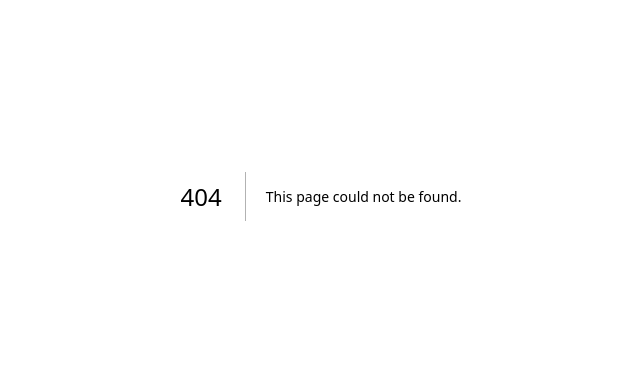
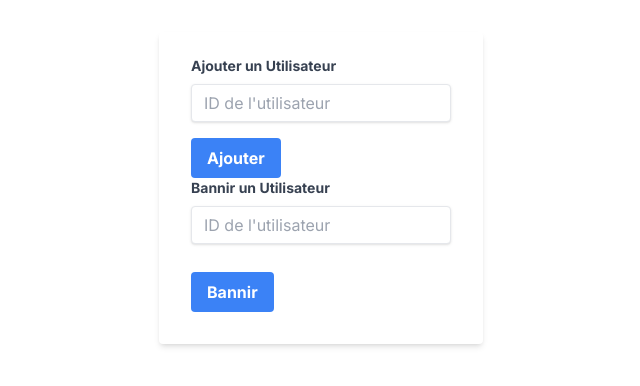
Before and after one commit to YanisZ1/stageproject, a Next.js app in the folder bpnwebsite/: page /GestionUSer in a window 1280 px wide. Before the commit this address had no page. Shown: the part 204-590 px from the top of the page, without its empty margins (319-959 px from the left). Built offline with nearby package versions, Linux system fonts and the light colour scheme.

Commit message:
Ajout page Gestion User

```diff
--- /dev/null
+++ b/bpnwebsite/app/GestionUSer/page.tsx
@@ -0,0 +1,52 @@
+import React from 'react';
+
+const User= () => {
+  return (
+    <div className="flex justify-center items-center h-screen">
+      <form className="bg-white shadow-md rounded px-8 pt-6 pb-8 mb-4">
+        <div className="mb-4">
+          <label className="block text-gray-700 text-sm font-bold mb-2" htmlFor="Ajouter">
+            Ajouter un Utilisateur
+          </label>
+          <input
+            className="shadow appearance-none border rounded w-full py-2 px-3 text-gray-700 leading-tight focus:outline-none focus:shadow-outline"
+            id="Ajouter"
+            name="Ajouter"
+            type="text"
+            placeholder="ID de l'utilisateur  "
+          />
+        </div>
+        <div className="flex items-center justify-between">
+          <button
+            className="bg-blue-500 hover:bg-blue-700 text-white font-bold py-2 px-4 rounded focus:outline-none focus:shadow-outline"
+            type="submit"
+          >
+            Ajouter
+          </button>
+        </div>
+        <div className="mb-4">
+          <label className="block text-gray-700 text-sm font-bold mb-2" htmlFor="Bannir">
+            Bannir un Utilisateur
+          </label>
+          <input
+            className="shadow appearance-none border rounded w-full py-2 px-3 text-gray-700 mb-3 leading-tight focus:outline-none focus:shadow-outline"
+            id="Bannir"
+            name="Bannir "
+            type="text"
+            placeholder="ID de l'utilisateur  "
+          />
+        </div>
+        <div className="flex items-center justify-between">
+          <button
+            className="bg-blue-500 hover:bg-blue-700 text-white font-bold py-2 px-4 rounded focus:outline-none focus:shadow-outline"
+            type="submit"
+          >
+            Bannir
+          </button>
+        </div>
+      </form>
+    </div>
+  );
+};
+
+export default User;
--- a/bpnwebsite/app/PageAdmin/page.tsx
+++ b/bpnwebsite/app/PageAdmin/page.tsx
@@ -20,9 +20,11 @@ return (
         <div className="bg-white p-4 rounded shadow">
           <h2 className="text-lg font-bold mb-4">Gestion des utilisateurs</h2>
           <p>Vous pouvez gérer les utilisateurs de votre site ici.</p>
-          <button className="mt-4 bg-blue-500 hover:bg-blue-600 text-white px-4 py-2 rounded">
-            Aller à la gestion des utilisateurs
-          </button>
+          <div className="mt-4 bg-blue-500 hover:bg-blue-600 text-white px-4 py-2 rounded">
+            <Link href="/GestionUSer">
+              <button>Aller à la gestion des utilisateurs</button>
+            </Link>
+          </div>
         </div>
         <div className="bg-white p-4 rounded shadow">
           <h2 className="text-lg font-bold mb-4">Statistiques</h2>
```
